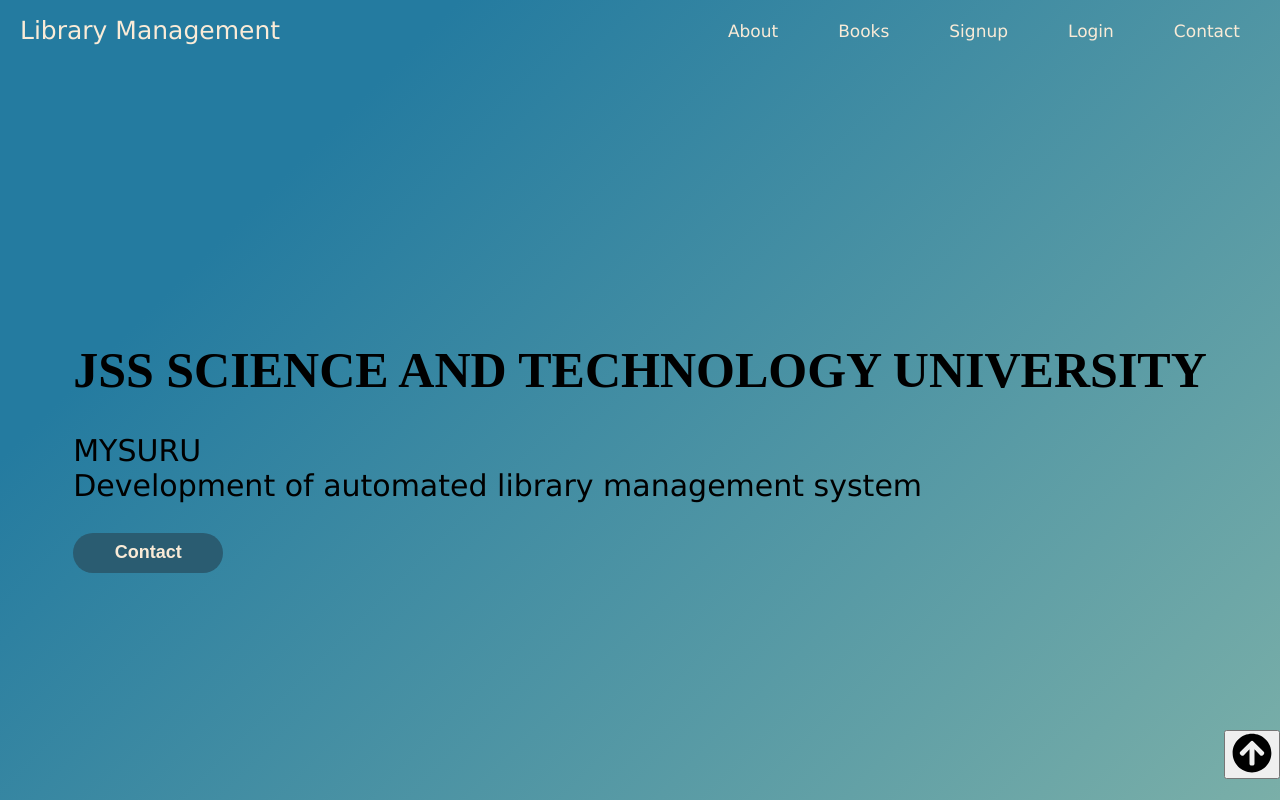
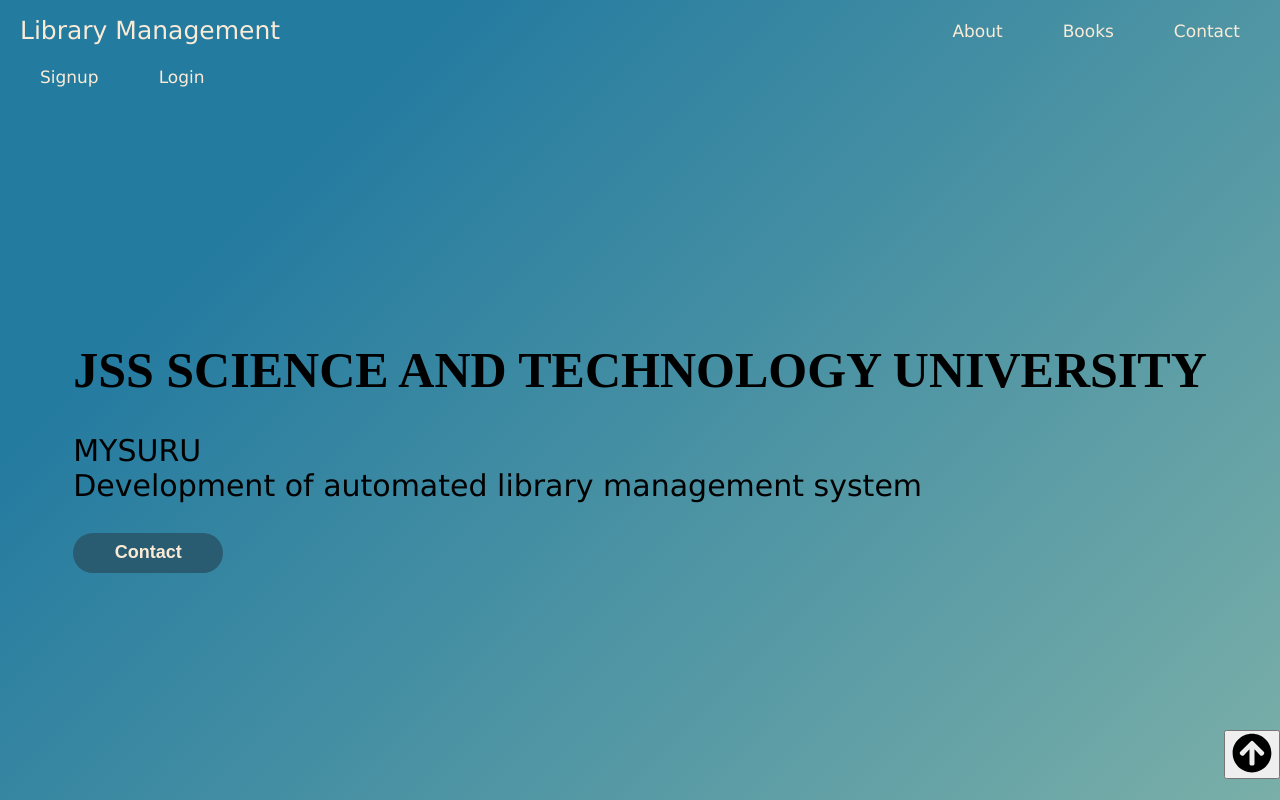
Before and after one commit to Sathwikkd1/portfolio1, a Next.js app: page / in a window 1280 px wide. Shown: the top 800 px of the page. Built offline with nearby package versions, Linux system fonts and the light colour scheme.

Commit message:
Update Navbar.js

```diff
--- a/components/Navbar.js
+++ b/components/Navbar.js
@@ -22,13 +22,7 @@
                <li className={styles.listItems}>
                    <Link to="portfolio" smooth={true}><a>Books</a></Link>
                </li>
-               <li className={styles.listItems}>
-                  <Link href = "/books"> Signup </Link>
 
-               </li>
-               <li className={styles.listItems}>
-                   <Link href = "/contact">Login</Link>
-               </li>
                <li className={styles.listItems}>
                    <Link to="contact" smooth={true}>Contact</Link>
                </li>
@@ -36,7 +30,16 @@
 
            </ul>
 
+           <ul className={styles.list}>
+              <li className={styles.listItems}>
+                  <a href = "www.google.com"> Signup </a>
 
+               </li>
+               <li className={styles.listItems}>
+                   <a href = "/contact">Login</a>
+               </li>
+
+           </ul>
 
 
         </div>
```
